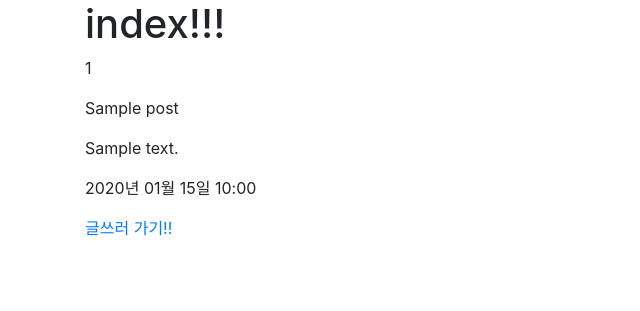
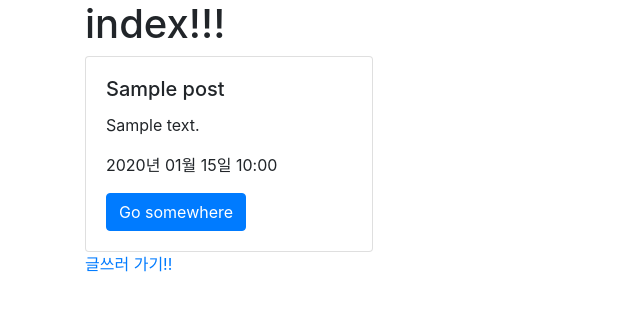
Before and after one commit to 5chang2/flack_crud, a Flask app: page / in a window 1280 px wide. Shown: the part 56-367 px from the top of the page, without its empty margins (0-640 px from the left). Run offline with Flask 2, Linux system fonts and the light colour scheme; tables that the repository leaves empty hold one stand-in row (values such as "Sample post"); some libraries are stand-ins or nearby versions.

Commit message:
index 부트스트랩 추가

```diff
--- a/templates/index.html
+++ b/templates/index.html
@@ -1,11 +1,20 @@
 {% extends 'base.html' %}
 {%block body_block%}
     <h1>index!!!</h1>
+    <div class="row">
     {% for post in posts %}
-      <p>{{post.id}}</p>
-      <p>{{post.title}}</p>
-      <p>{{post.content}}</p>
-      <p>{{post.created_at.strftime("%Y년 %m월 %d일 %H:%M")}}</p>
+        <div class="col-sm">
+            <div class="card" style="width: 18rem;">
+              <div class="card-body">
+                <h5 class="card-title">{{post.title}}</h5>
+                <p class="card-text">{{post.content}}</p>
+                <p>{{post.created_at.strftime("%Y년 %m월 %d일 %H:%M")}}</p>
+
+                <a href="#" class="btn btn-primary">Go somewhere</a>
+              </div>
+            </div>
+        </div>
     {% endfor %}
+    </div>
     <a href="/new">글쓰러 가기!!</a>
 {%endblock%}
```
